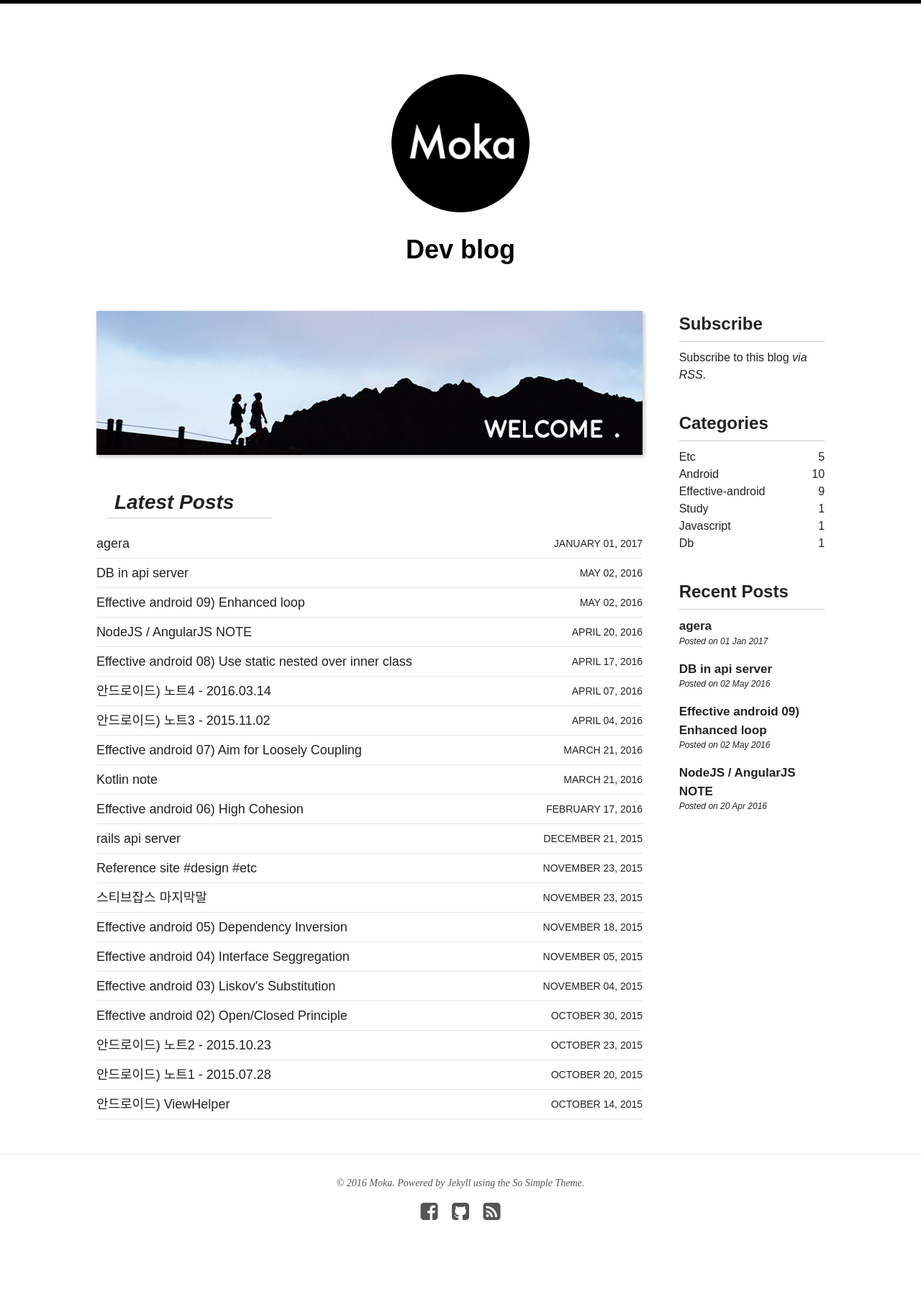
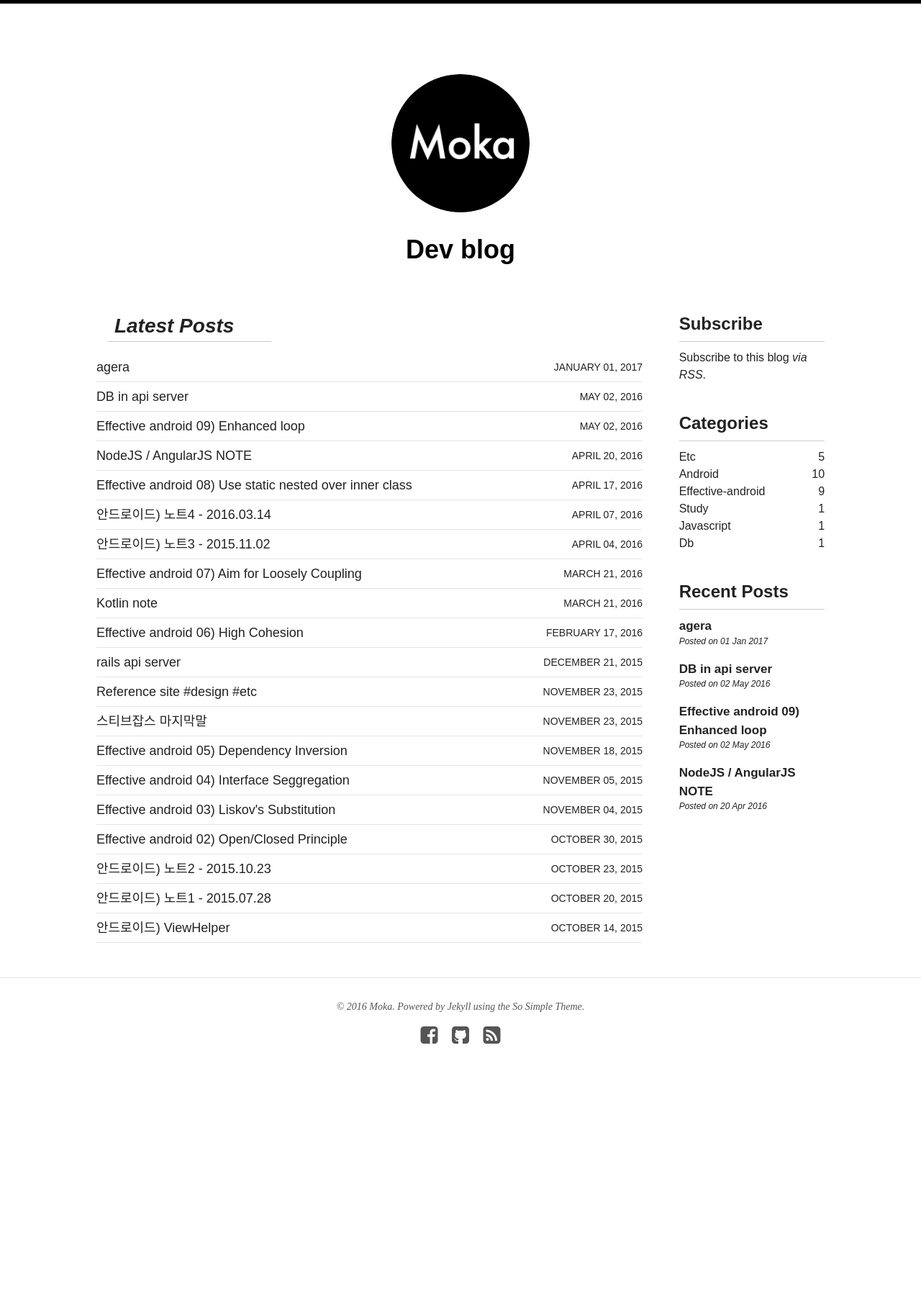
Before and after one commit to steadymoka/moka-a.github.io, a Jekyll site: the page built from index.html, in a window 1280 px wide. Shown: the whole page at 72% size. Built offline with Jekyll 4.4.1, drawn with Linux system fonts in a browser that asks for light colours; nearby versions of some CDN libraries; after the commit the page ends 1550 px from its top, so only the background shows below that.

Commit message:
edit main page

```diff
--- a/index.html
+++ b/index.html
@@ -4,7 +4,7 @@ title:
 excerpt: "A simple and clean responsive Jekyll theme for words and photos."
 search_omit: true
 ---
-<div style="
+<!-- <div style="
 width: 100%;
 font-size: 20px;
 padding: 10px 10px 10px 20px;
@@ -13,7 +13,7 @@ box-shadow: 2px 2px 5px 1px rgb(204, 204, 204);
 background: url(/images/bg_main_01.png) no-repeat;
 height: 200px">
 
-</div>
+</div> -->
 
 <div style="
 width: 30%;
```
